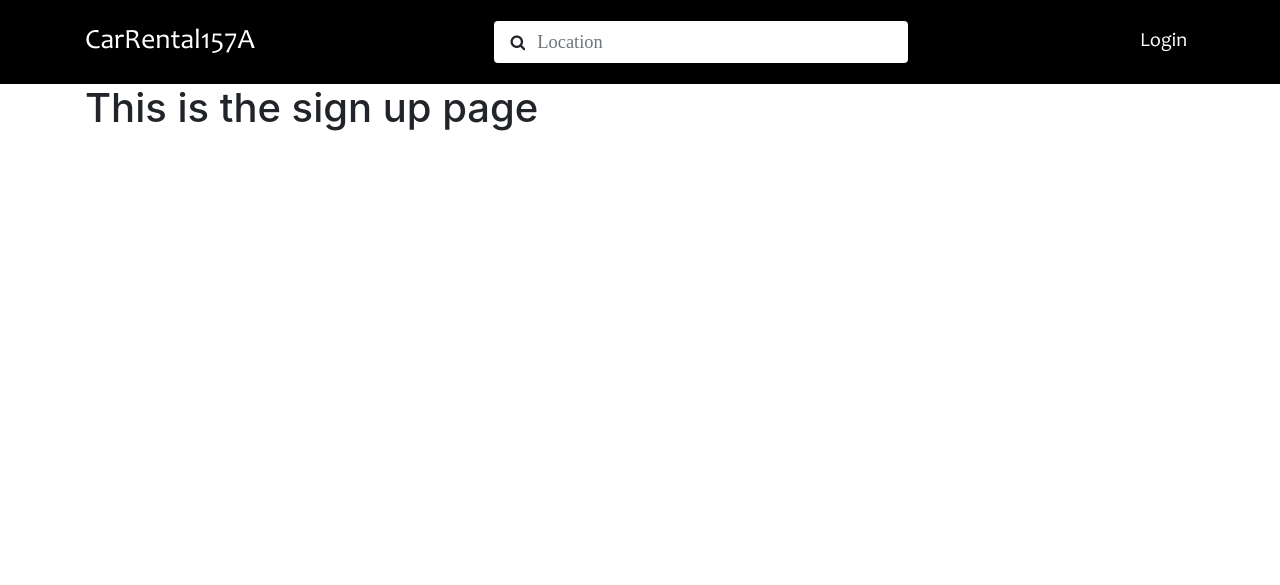
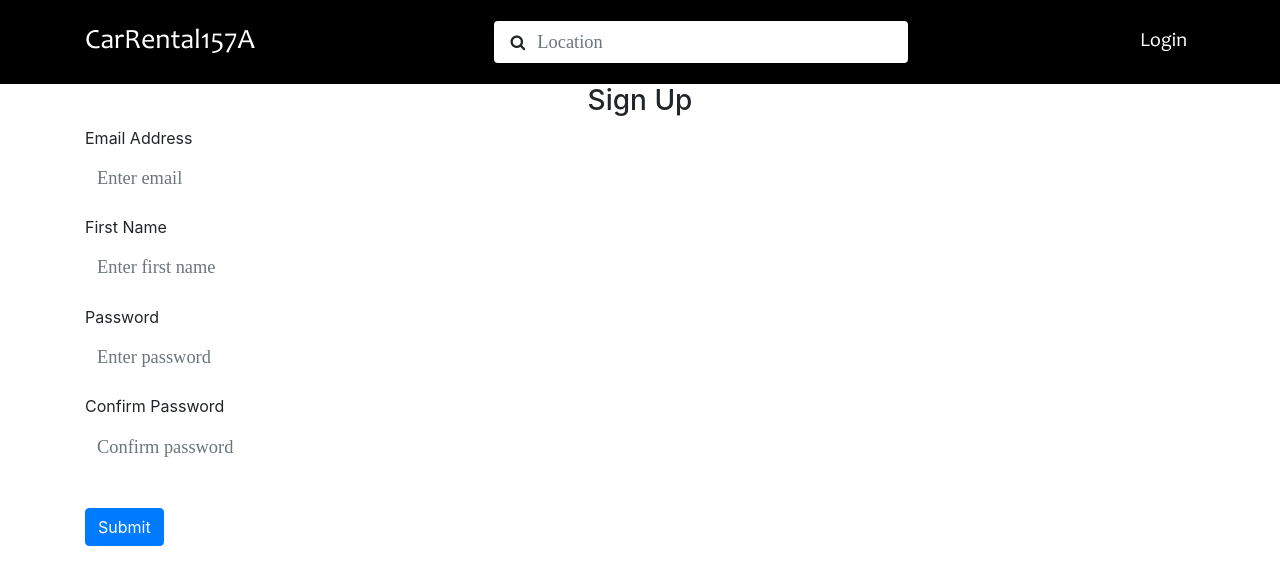
Before and after one commit to DuckyKay/CMPE157ACarRental, a Flask app: page /sign-up in a window 1280 px wide. Shown: the top 585 px of the page. Run offline with Flask 3, Linux system fonts and the light colour scheme; some libraries are stand-ins or nearby versions; some web fonts are replaced.

Commit message:
Updates to Login and Sign Up

```diff
--- a/website/templates/sign_up.html
+++ b/website/templates/sign_up.html
@@ -1,6 +1,48 @@
-{% extends "base.html" %}
-{% block title %} Sign Up {% endblock %}
-
-{% block content %}
-<h1> This is the sign up page</h1>
-{%  endblock %}
+{% extends "base.html" %} {% block title %}Sign Up{% endblock %} {% block
+content %}
+<form method="POST">
+  <h3 align="center">Sign Up</h3>
+  <div class="form-group">
+    <label for="email">Email Address</label>
+    <input
+      type="email"
+      class="form-control"
+      id="email"
+      name="email" {# name is waht the attribute will be called when we pass this info to the back end #}
+      placeholder="Enter email"
+    />
+  </div>
+  <div class="form-group">
+    <label for="firstName">First Name</label>
+    <input
+      type="text"
+      class="form-control"
+      id="firstName"
+      name="firstName"
+      placeholder="Enter first name"
+    />
+  </div>
+  <div class="form-group">
+    <label for="password1">Password</label>
+    <input
+      type="password"
+      class="form-control"
+      id="password1"
+      name="password1"
+      placeholder="Enter password"
+    />
+  </div>
+  <div class="form-group">
+    <label for="password2">Confirm Password</label>
+    <input
+      type="password"
+      class="form-control"
+      id="password2"
+      name="password2"
+      placeholder="Confirm password"
+    />
+  </div>
+  <br />
+  <button type="submit" class="btn btn-primary">Submit</button>
+</form>
+{% endblock %}
```
Also changed, not shown: website/__init__.py (+0 -20 lines), website/templates/login.html (+32 -3 lines).
